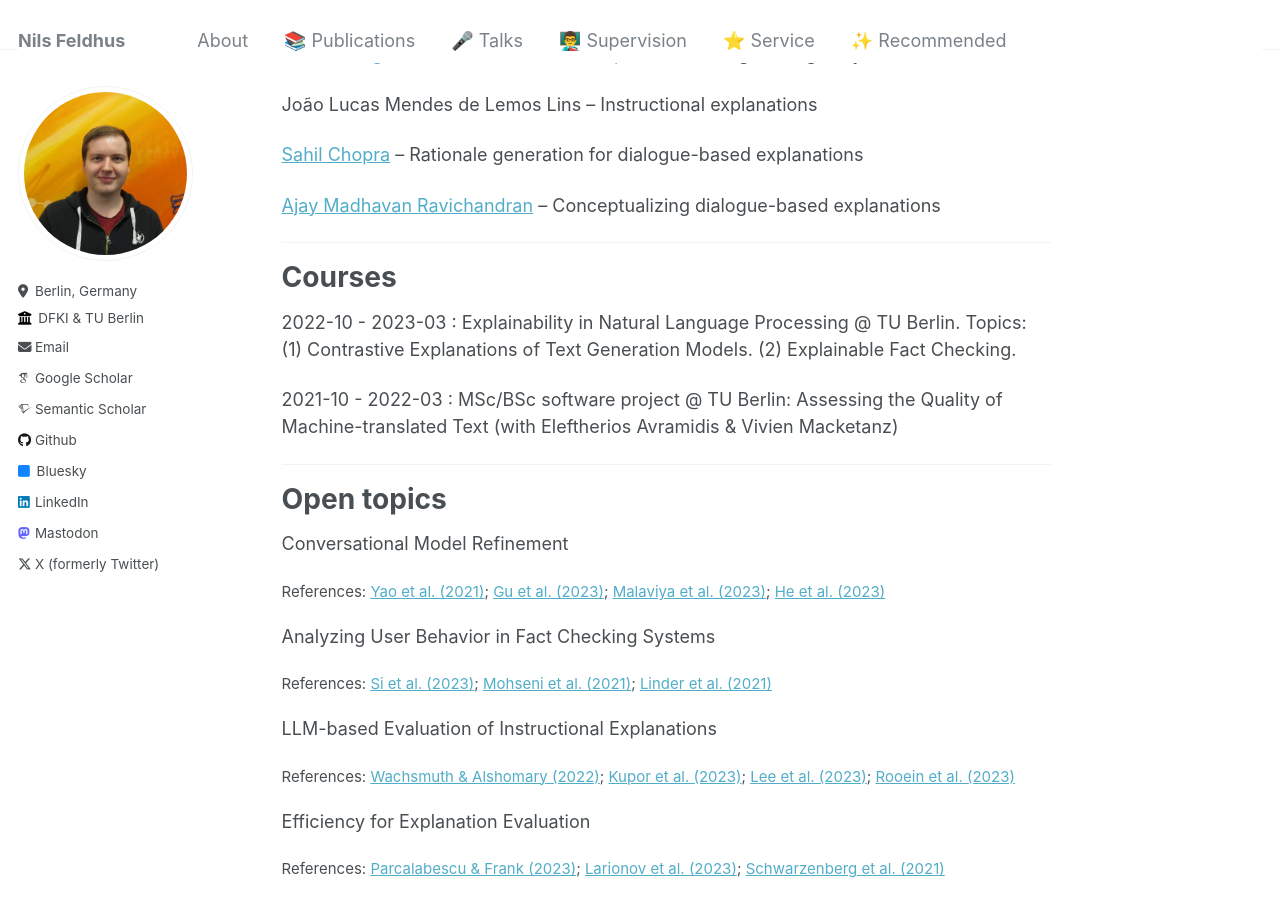
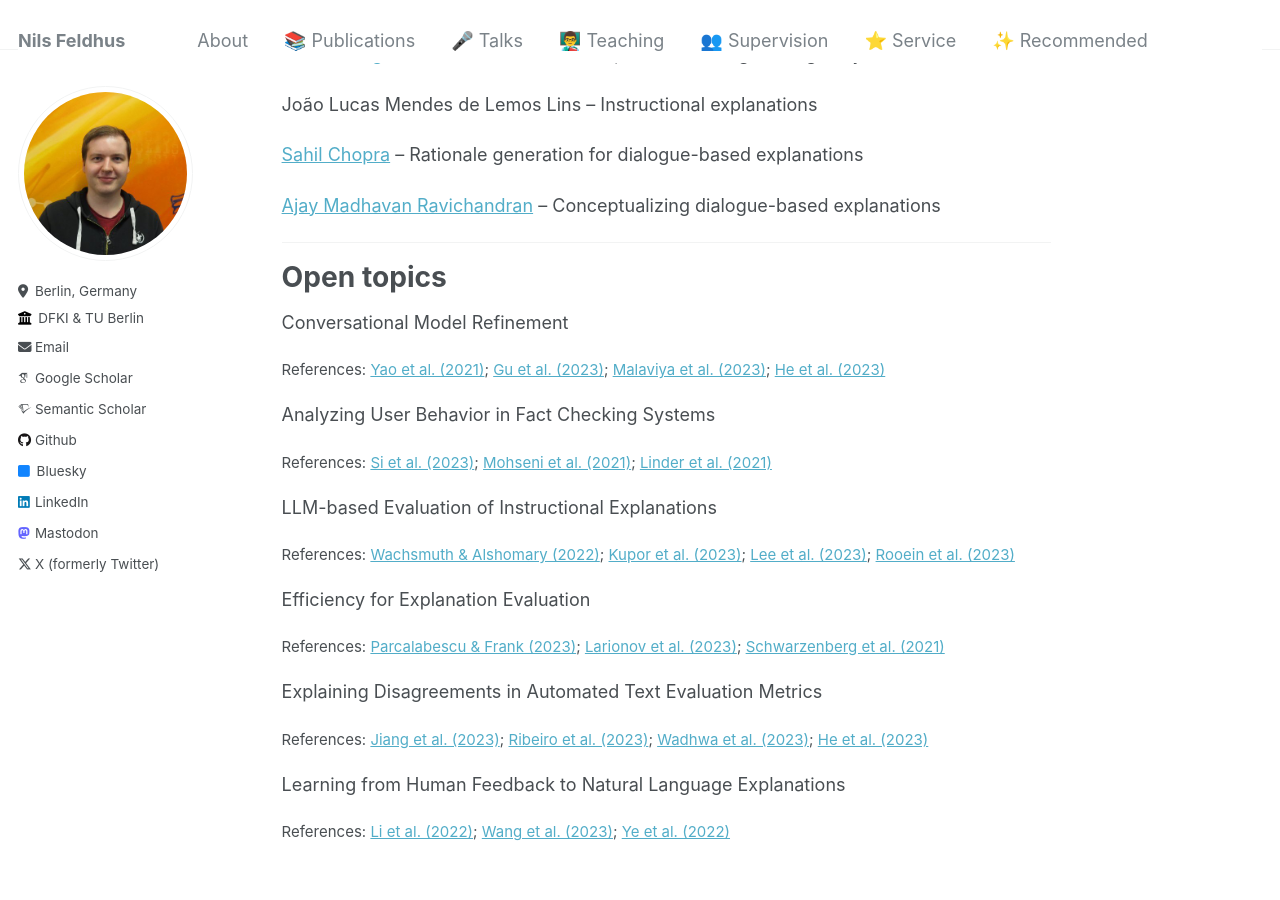
Before and after one commit to nfelnlp/nfelnlp.github.io, a Jekyll site: the page built from supervision/index.md, in a window 1280 px wide and 900 px high, scrolled down 1354 px. Built offline with Jekyll 4.4.1, drawn with Linux system fonts in a browser that asks for light colours; some web fonts are replaced.

Commit message:
Updated publications with INLG paper, Cross-Refine, CoXQL accept. Added teaching tab.

```diff
--- a/_data/navigation.yml
+++ b/_data/navigation.yml
@@ -9,7 +9,10 @@
   - title: "🎤 Talks"
     url: /talks/
 
-  - title: "👨‍🏫 Supervision"
+  - title: "👨‍🏫 Teaching"
+    url: /teaching/
+
+  - title: "👥 Supervision"
     url: /supervision/
 
   - title: "⭐ Service"
--- a/supervision/index.md
+++ b/supervision/index.md
@@ -49,15 +49,6 @@
 ---
 
 
-# Courses
-2022-10 - 2023-03 : Explainability in Natural Language Processing @ TU Berlin. Topics: (1) Contrastive Explanations of Text Generation Models. (2) Explainable Fact Checking.
-
-2021-10 - 2022-03 : MSc/BSc software project @ TU Berlin: Assessing the Quality of Machine-translated Text (with Eleftherios Avramidis & Vivien Macketanz)
-
-
----
-
-
 # Open topics
 
 Conversational Model Refinement
```
Also changed, not shown: index.md (+1 -0 lines), publications/index.md (+16 -11 lines), recommended/index.md (+1 -0 lines), teaching/index.md (added, +18 -0 lines).
